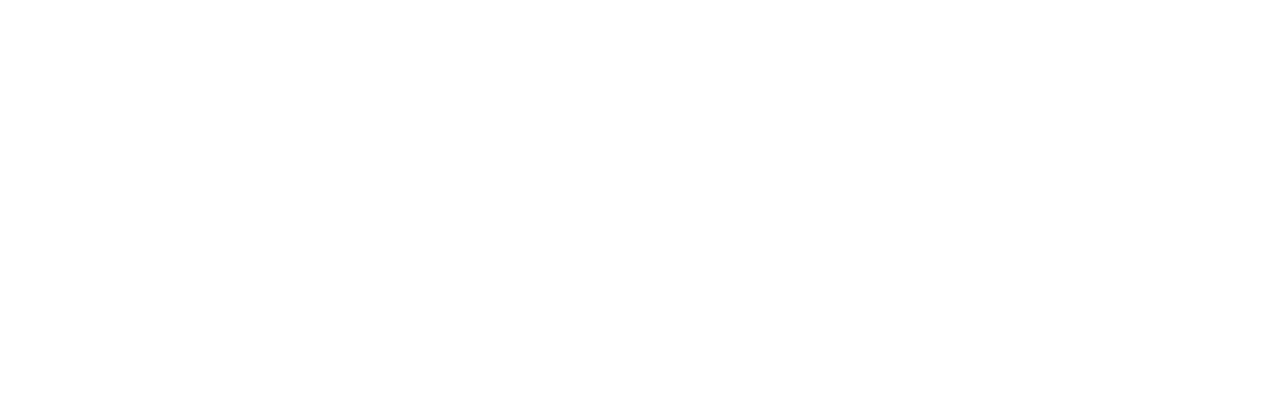
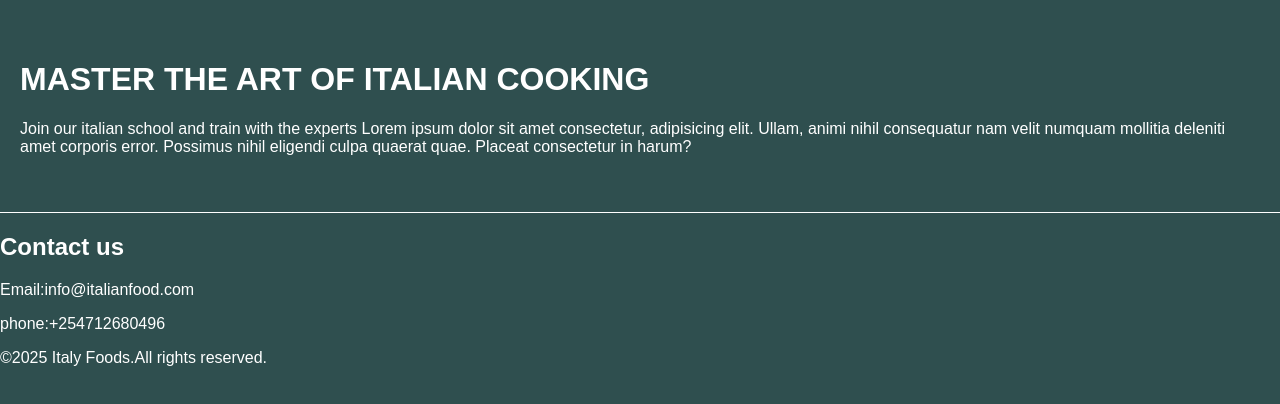
Before and after one commit to romondi-hub/Italy-Foods, a plain HTML site: page index.html in a window 1280 px wide. Drawn offline with Linux system fonts and the light colour scheme.

Commit message:
initial commit

```diff
--- a/index.html
+++ b/index.html
@@ -3,16 +3,29 @@
 <head>
     <meta charset="UTF-8">
     <meta name="viewport" content="width=device-width, initial-scale=1.0">
+    <link rel="stylesheet" href="./style.css">
     <title>Italy foods</title>
 </head>
 <body>
-    <div id="nav"></div>
-    <div id="home"></div>
+    <div id="nav">
+
+
+    </div>
+    <div id="home">
+        <h1>MASTER THE ART OF ITALIAN COOKING</h1>
+        <P>Join our italian school and train with the experts Lorem ipsum dolor sit amet consectetur, adipisicing elit. Ullam, animi nihil consequatur nam velit numquam mollitia deleniti amet corporis error. Possimus nihil eligendi culpa quaerat quae. Placeat consectetur in harum?</P>
+    </div>
     <div id="about"></div>
     <div id="course"></div>
     <div id="testimonials"></div>
-    <div id="contact"></div>
-    <div id="footer"></div>
+    <div id="contact">
+        <h2>Contact us</h2>
+        <p>Email:info@italianfood.com</p>
+        <p>phone:+254712680496</p>
+    </div>
+    <div id="footer">
+        <p>&copy;2025 Italy Foods.All rights reserved.</p>
+    </div>
 
 
 </body>
--- a/style.css
+++ b/style.css
@@ -1,3 +1,19 @@
 body{
     font-family: sans-serif;
+    margin: 0;
+    background-color: darkslategray;
+    color:white;
 }
+#navbar{
+    background-color: white;
+    padding: 15px;
+    text-align: center;
+}
+#home{
+    padding: 40px 20px;
+    border-bottom: 1px solid;
+}
+#cotact{
+    padding: 40px 20px;
+    border-bottom: 1px solid;
+}
```
